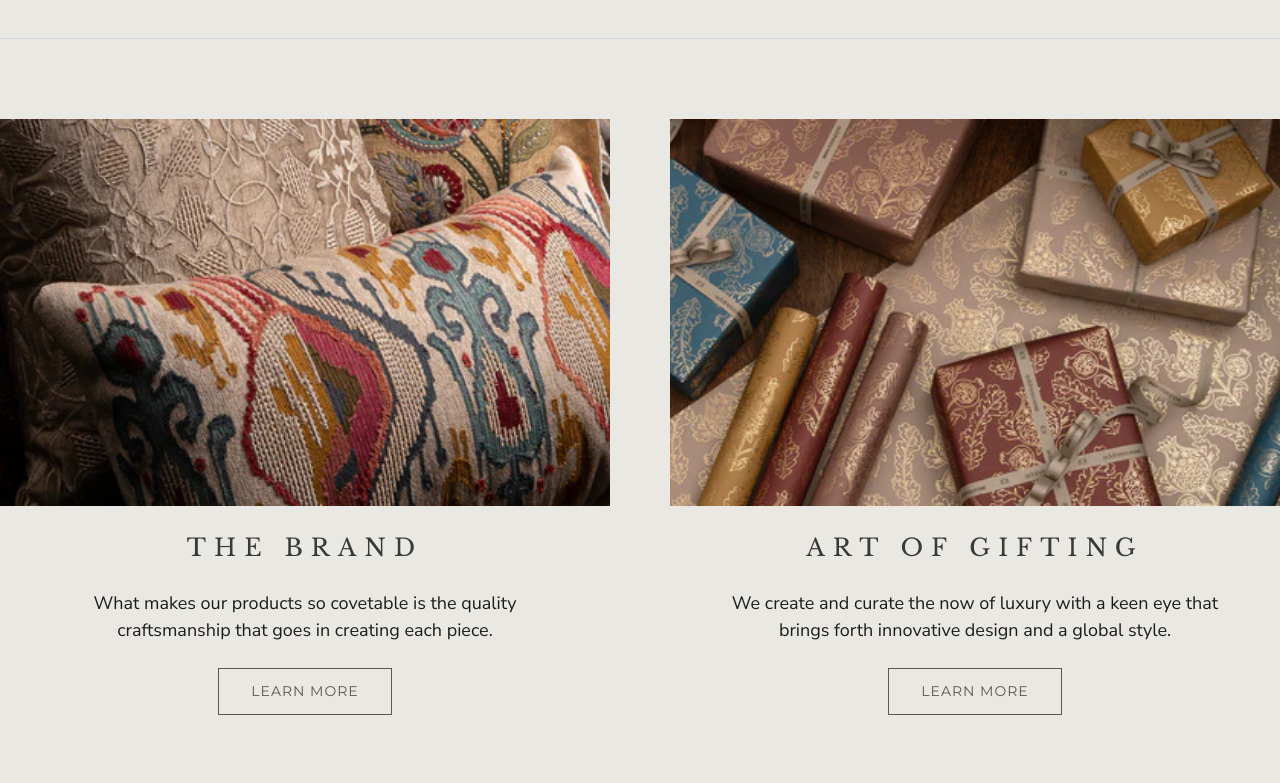
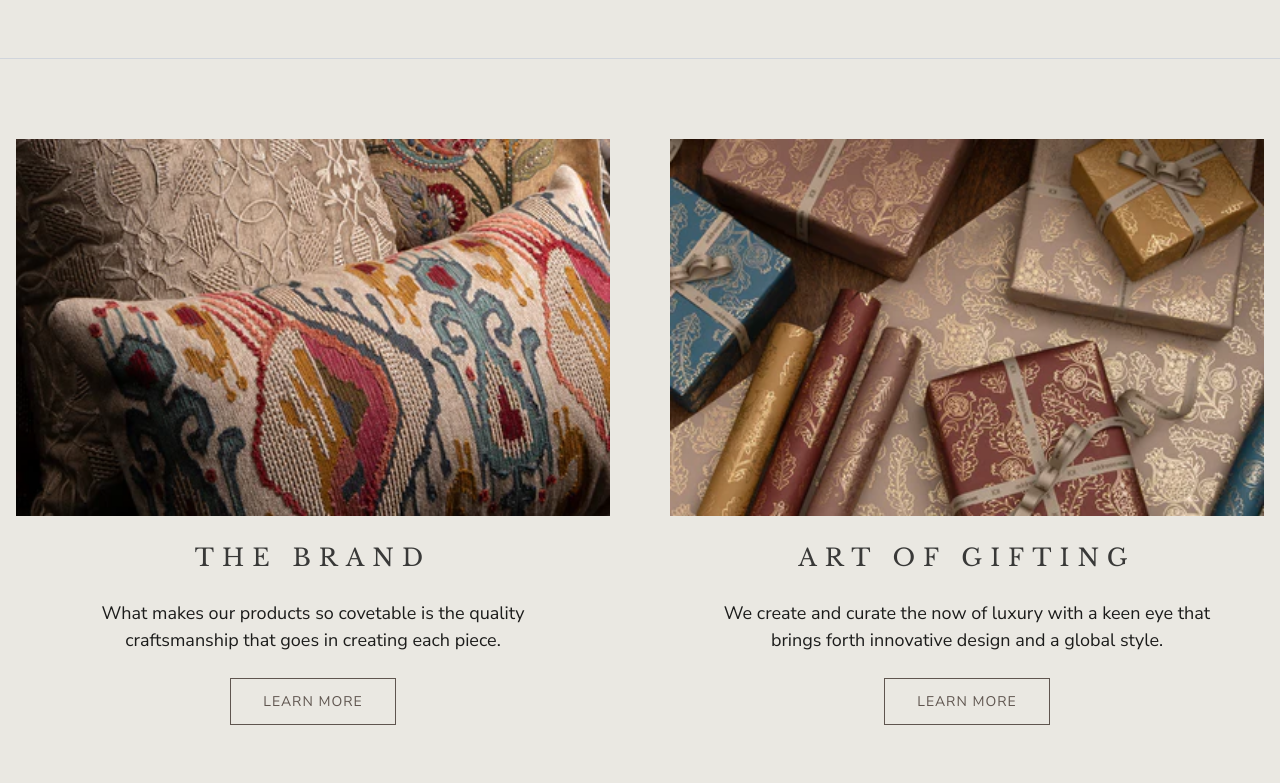
Before and after one commit to rafeyshaikh/Stoneza, a Next.js app: page / in a window 1280 px wide. Shown: the part 5475-6258 px from the top of the page. Built offline with nearby package versions, Linux system fonts and the light colour scheme.

Commit message:
fixed responsiveness

```diff
--- a/app/page.jsx
+++ b/app/page.jsx
@@ -26,46 +26,52 @@ export default function Home() {
       <ThreeBanner />
       <Carousel title={"COLLECTIONS"} data={collectionData} />
       <ShopTheLook />
-      <div className="mt-10 flex flex-col gap-6 lg:flex-row lg:justify-center lg:gap-15">
-        <div className="relative w-full max-w-[650px]">
+      <div className="mt-10 flex flex-col gap-12 px-4 lg:flex-row lg:justify-center lg:gap-15">
+        <div className="w-full max-w-[650px]">
           <Image
             src="/assets/others/about_us.webp"
             alt="About Us"
             height={440}
             width={700}
-            className="object-cover"
+            className="h-auto w-full object-cover"
           />
-          <div className="text-center my-6">
-            <h1 className="uppercase font-display tracking-[8px] text-[24px] text-[#393938] ">
+
+          <div className="my-6 text-center">
+            <h1 className="font-display text-[20px] md:text-[24px] uppercase tracking-[4px] md:tracking-[8px] text-[#393938]">
               The Brand
             </h1>
-            <p className="text-[#1c1c1b] w-120 mx-auto text-[18px] my-6">
+
+            <p className="mx-auto my-6 max-w-[90%] md:max-w-[480px] text-[16px] md:text-[18px] text-[#1c1c1b]">
               What makes our products so covetable is the quality craftsmanship
               that goes in creating each piece.
             </p>
-            <button className="text-[#5f554f] text-[14px] uppercase font-heading tracking-[1px] py-3 px-8 cursor-pointer border border-[#5f554f] ">
+
+            <button className="border border-[#5f554f] px-6 md:px-8 py-3 text-[13px] md:text-[14px] uppercase tracking-[1px] text-[#5f554f] cursor-pointer">
               Learn More
             </button>
           </div>
         </div>
 
-        <div className="relative w-full max-w-[650px]">
+        <div className="w-full max-w-[650px]">
           <Image
             src="/assets/others/Art_of_Gifting.webp"
             alt="Art Of Gifting"
             height={440}
             width={700}
-            className="object-cover"
+            className="h-auto w-full object-cover"
           />
-          <div className="text-center my-6">
-            <h1 className="uppercase font-display tracking-[8px] text-[24px] text-[#393938] ">
+
+          <div className="my-6 text-center">
+            <h1 className="font-display text-[20px] md:text-[24px] uppercase tracking-[4px] md:tracking-[8px] text-[#393938]">
               Art of Gifting
             </h1>
-            <p className="text-[#1c1c1b] w-130 mx-auto text-[18px] my-6">
+
+            <p className="mx-auto my-6 max-w-[90%] md:max-w-[520px] text-[16px] md:text-[18px] text-[#1c1c1b]">
               We create and curate the now of luxury with a keen eye that brings
               forth innovative design and a global style.
             </p>
-            <button className="text-[#5f554f] text-[14px] uppercase font-heading tracking-[1px] py-3 px-8 cursor-pointer border border-[#5f554f] ">
+
+            <button className="border border-[#5f554f] px-6 md:px-8 py-3 text-[13px] md:text-[14px] uppercase tracking-[1px] text-[#5f554f] cursor-pointer">
               Learn More
             </button>
           </div>
--- a/components/home/ShopTheLook.jsx
+++ b/components/home/ShopTheLook.jsx
@@ -47,7 +47,7 @@ export default function ShopTheLook() {
 
   return (
     <section className="pb-15 border-b border-gray-300 mb-20">
-      <div className="relative mx-auto max-w-[1480px] px-4 lg:px-[130px]">
+      <div className="relative mx-auto max-w-[1480px] px-4 lg:px-[130px] pt-5">
         {/* TITLE */}
 
         <h2 className="mb-10 text-center font-display text-[28px] uppercase tracking-[6px] text-[#1C1B1B]">
```
